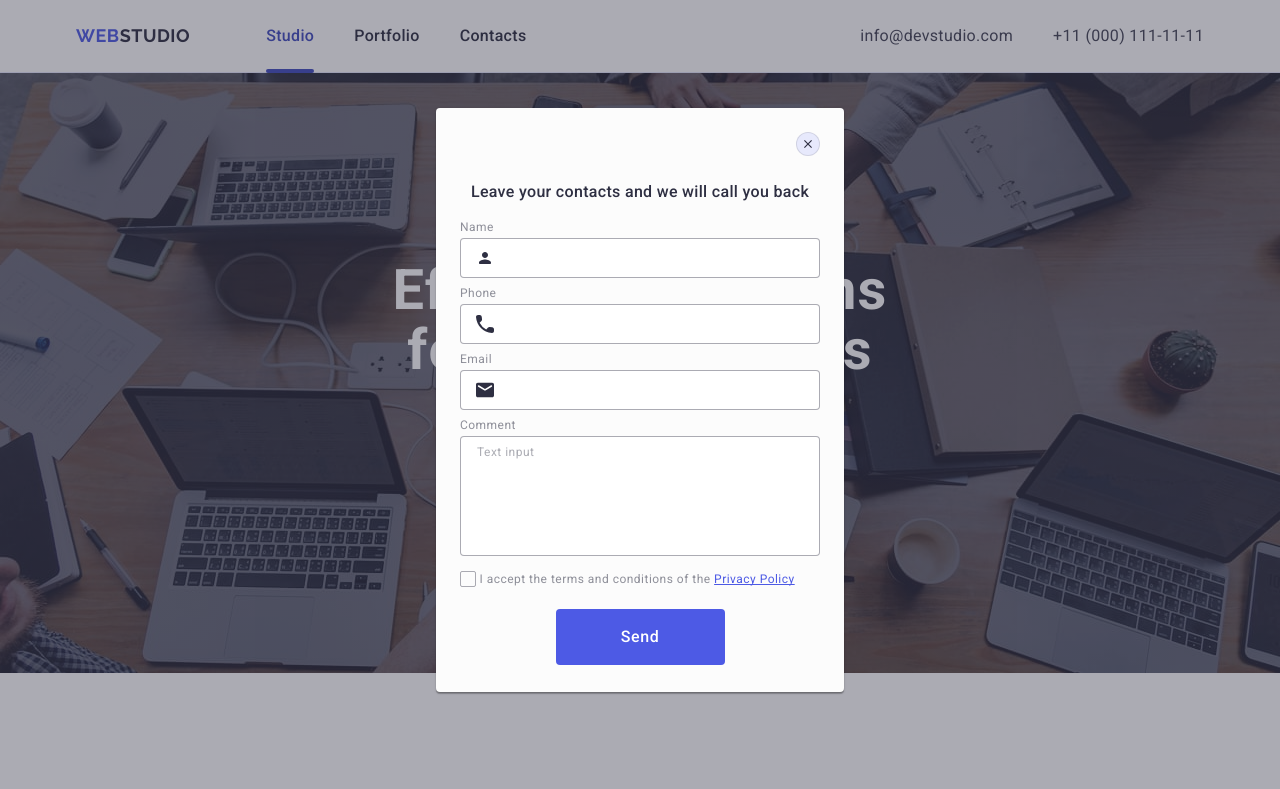
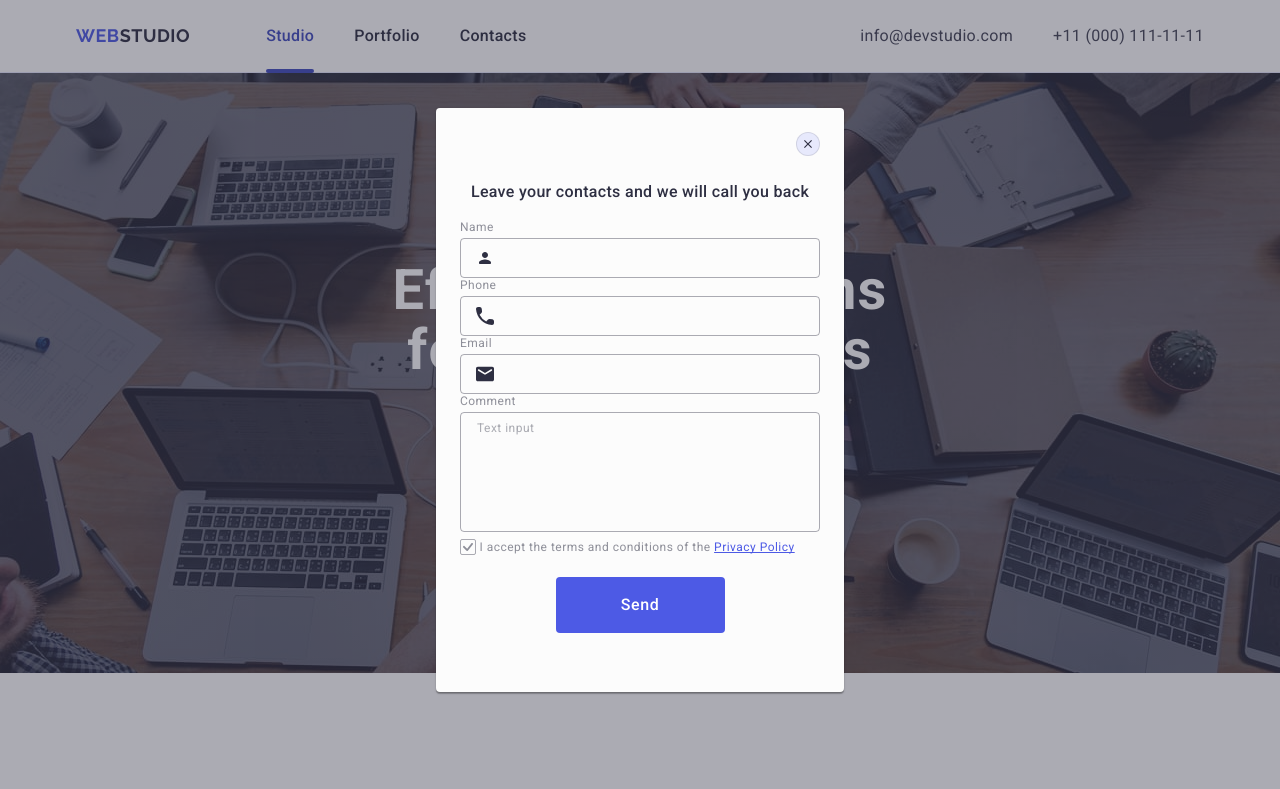
Before and after one commit to YanaBondarenko24/goit-markup-hw-05, a plain HTML site: page index.html in a window 1280 px wide. Shown: the top 789 px of the page. Drawn offline with nearby package versions, Linux system fonts and the light colour scheme.

Commit message:
add modal form

```diff
--- a/css/styles.css
+++ b/css/styles.css
@@ -565,9 +565,18 @@ img {
   outline: transparent;
   box-shadow: 0 4px 4px 0 rgba(0, 0, 0, 0.15);
   outline: transparent;
+   font-size: 12px;
+   line-height: 2;
+   letter-spacing: 0.04em;
+   padding-left: 16px;
+   color: #ffffff;
 
   transition: border-color 250ms cubic-bezier(0.4, 0, 0.2, 1);
 }
+.footer-form-input::placeholder{
+  color: #ffffff;
+}
+
 .footer-form-input:focus {
   border-color: #31d0aa;
 }
@@ -582,6 +591,7 @@ img {
   border-radius: 4px;
   min-width: 169px;
   height: 40px;
+  font-family: "Roboto", sans-serif;
   font-weight: 500;
   font-size: 16px;
   background-color: #4d5ae5;
@@ -695,7 +705,7 @@ img {
   margin-bottom: 16px;
 }
 .modal-form-field {
-  margin-bottom: 8px;
+  margin-bottom: 16px:
 }
 .modal-form-label {
   display: block;
@@ -716,6 +726,7 @@ img {
   border-radius: 4px;
   outline: transparent;
   padding: 11px 38px;
+  background-color: transparent;
 
   transition: border-color 250ms cubic-bezier(0.4, 0, 0.2, 1);
 }
@@ -736,29 +747,25 @@ img {
   transform: translateY(-50%);
   transition: fill 250ms cubic-bezier(0.4, 0, 0.2, 1);
 }
-.modal-form-btn-container {
-  display: flex;
-  justify-content: center;
-  align-items: center;
-}
+
+
 .modal-form-btn {
-  display: flex;
-  align-items: center;
-  justify-content: center;
-  flex-direction: row;
-  gap: 10px;
-
+  display: block;
+  margin: 0 auto;
+font-family: "Roboto", sans-serif;
   padding: 16px 32px;
   border-radius: 4px;
   min-width: 169px;
   height: 56px;
   font-weight: 500;
   font-size: 16px;
-  background-color: #4d5ae5;
   line-height: 1.5;
   letter-spacing: 0.04em;
   color: #fff;
   text-align: center;
+  cursor: pointer;
+  border: none;
+  background-color: #4D5AE5;
 
   transition: background-color 250ms cubic-bezier(0.4, 0, 0.2, 1);
 }
@@ -772,11 +779,13 @@ img {
   height: 120px;
   font-weight: 400;
   font-size: 12px;
-  line-height: 1.16667;
+  line-height: 1.17;
   letter-spacing: 0.04em;
   padding: 8px 16px;
   resize: none;
   outline: transparent;
+  color: rgba(46, 47, 66, 0.4);
+  background-color: transparent;
 
   transition: border-color 250ms cubic-bezier(0.4, 0, 0.2, 1);
 }
@@ -807,19 +816,18 @@ img {
   width: 16px;
   height: 16px;
 
-  color: transparent;
+  fill: transparent;
   border-radius: 2px;
   border: 1px solid rgba(46, 47, 66, 0.4);
   cursor: pointer;
 
-  transition: border-color 250ms cubic-bezier(0.4, 0, 0.2, 1),
-    background-color 250ms cubic-bezier(0.4, 0, 0.2, 1);
+  transition: background-color 250ms cubic-bezier(0.4, 0, 0.2, 1), border 250ms cubic-bezier(0.4, 0, 0.2, 1), fill 250ms cubic-bezier(0.4, 0, 0.2, 1);
 }
 
 input[type="checkbox"]:checked + .agreement-wrapper > .agreement-checkbox {
-  color: #f4f4fd;
-  background-color: #4d5ae5;
-  border-color: #4d5ae5;
+  fill: #F4F4FD
+  background-color: #404bbf;
+  border-color: none;
 }
 .agreement-checkbox-icon {
   fill: currentColor;
--- a/index.html
+++ b/index.html
@@ -624,15 +624,12 @@
                 placeholder="E-mail"
               />
             </label>
-
-            <div class="container-input">
             <button class="subscribe-btn" type="submit">
               Subscribe
               <svg class="btn-icon" width="24" height="20">
                 <use href="./images/icons.svg#icon-send"></use>
               </svg>
             </button>
-            </div>
           </form>
         </div>
       </div>
@@ -650,28 +647,28 @@
         </p>
         <form class="modal-form" name="review">
           <div class="modal-form-field">
-            <label class="modal-form-label" for="user_name"> Name </label>
+            <label class="modal-form-label" for="user-name"> Name </label>
             <div class="modal-form-wrapper">
               <input
                 class="modal-form-input"
                 type="text"
-                id="user_name"
-                name="user_name"
+                id="user-name"
+                name="user-name"
               />
-              <svg class="modal-form-icon" width="18" height="18">
+              <svg class="modal-form-icon" width="18" height="24">
                 <use href="./images/icons.svg#person"></use>
               </svg>
             </div>
           </div>
 
           <div class="modal-form-field">
-            <label class="modal-form-label" for="user_phone"> Phone </label>
+            <label class="modal-form-label" for="user-phone"> Phone </label>
             <div class="modal-form-wrapper">
               <input
                 class="modal-form-input"
                 type="tel"
-                id="user_phone"
-                name="user_name"
+                id="user-phone"
+                name="user-name"
               />
               <svg class="modal-form-icon" width="18" height="24">
                 <use href="./images/icons.svg#phone"></use>
@@ -680,13 +677,13 @@
           </div>
 
           <div class="modal-form-field">
-            <label class="modal-form-label" for="user_email"> Email </label>
+            <label class="modal-form-label" for="user-email"> Email </label>
             <div class="modal-form-wrapper">
               <input
                 class="modal-form-input"
                 type="email"
-                id="user_email"
-                name="user_email"
+                id="user-email"
+                name="user-email"
               />
               <svg class="modal-form-icon" width="18" height="24">
                 <use href="./images/icons.svg#email"></use>
@@ -695,11 +692,11 @@
           </div>
 
           <div class="modal-form-field">
-            <label class="modal-form-label" for="user_comment">Comment</label>
+            <label class="modal-form-label" for="user-comment">Comment</label>
             <textarea
               class="modal-form-message"
-              id="user_comment"
-              name="user_comment"
+              id="user-comment"
+              name="user-comment"
               placeholder="Text input"
               rows="8"
             ></textarea>
@@ -708,10 +705,11 @@
             <input
               class="visually-hidden"
               type="checkbox"
-              name="user-agreement"
-              id="user-agreement"
+              name="user-privacy"
+              id="user-privacy"
+              value="true"
             />
-            <label class="agreement-wrapper" for="user-agreement">
+            <label class="agreement-wrapper" for="user-privacy">
               <span class="agreement-checkbox">
                 <svg class="agreement-checkbox-icon" width="10" height="8">
                   <use href="./images/icons.svg#check"></use>
@@ -721,9 +719,8 @@
               <a href="" class="accent-text">Privacy Policy</a>
             </label>
           </div>
-          <div class="modal-form-btn-container">
+
           <button class="modal-form-btn btn" type="submit">Send</button>
-          </div>
         </form>
       </div>
     </div>
```
Lines whose indentation alone changed are shown as unchanged.
